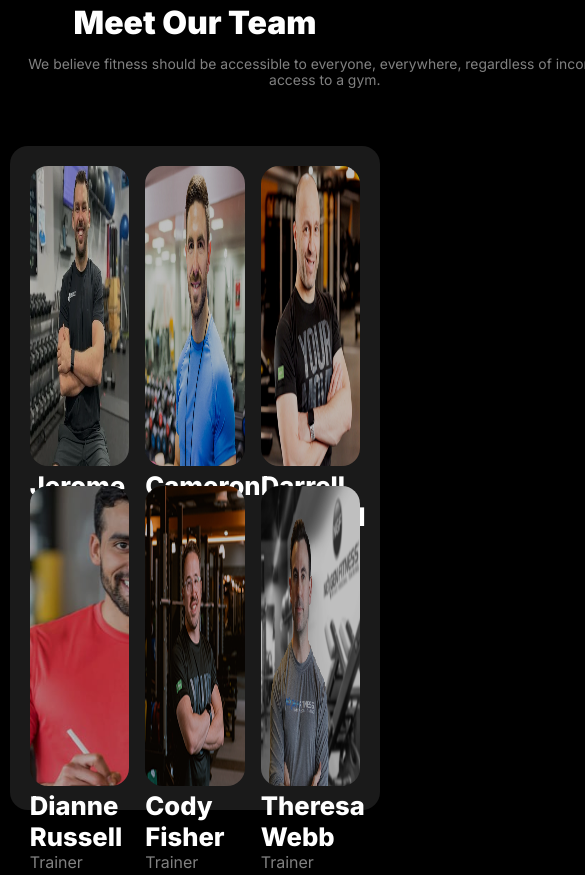
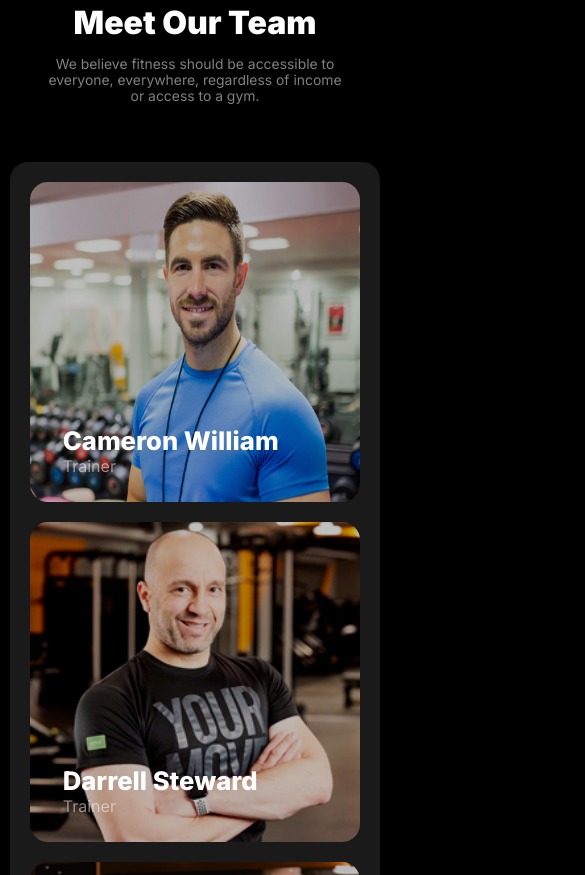
Before and after one commit to ayan630/Assignment-2-Abidur-PH, a plain HTML site: page index.html in a window 390 px wide. Shown: the part 3392-4267 px from the top of the page, 585 px wide, since content can reach past the window. Drawn offline with Linux system fonts and the light colour scheme; a web font is replaced by a local one.

Commit message:
made team section resoinsive for small devices

```diff
--- a/index.html
+++ b/index.html
@@ -114,7 +114,7 @@
                 <p class="team-description section-description">We believe fitness should be accessible to everyone, everywhere, regardless of income or access to a gym.</p>
             </div>
             <div class="team">
-                <div class="team-card">
+                <div class="team-card img-none">
                     <img class="team-img" src="images/trainer1.png" alt="">
                     <p class="team-name">
                     <span class="name">Jerome Bell</span>
@@ -138,7 +138,7 @@
                     <span class="trainer">Trainer</span>
                     </p>
                 </div>
-                <div class="team-card">
+                <div class="team-card img-none">
                     <img class="team-img img-4" src="images/trainer4.png" alt="">
                     <p class="team-name">
                     <span class="name">Dianne Russell</span>
--- a/styles/fitness.css
+++ b/styles/fitness.css
@@ -333,7 +333,7 @@ header{
 /* Team related styles */
 .team-section img{
     width: 100%;
-    height: 300px;
+    height: 320px;
     filter: brightness(75%);
 }
 .team-text{
@@ -360,6 +360,8 @@ header{
 }
 .team-name{
     position: absolute;
+    top: 75%;
+    left: 10%;
 }
 .name{
     font-size: 1.6rem;
@@ -540,6 +542,22 @@ header{
         width: 320px;
         height: 55px;
     }
+    .team{
+        background-color: rgba(255, 255, 255, 0.1);
+        border-radius: 18px;
+        padding: 20px;
+        display: grid;
+        grid-template-columns: repeat(1, 1fr);
+        gap: 1rem;
+    }
+    .img-none{
+        display: none;
+    }
+    .team-description{
+        width: 309px;
+        margin-left: auto;
+        margin-right: auto;
+    }
 
 }
 
```
